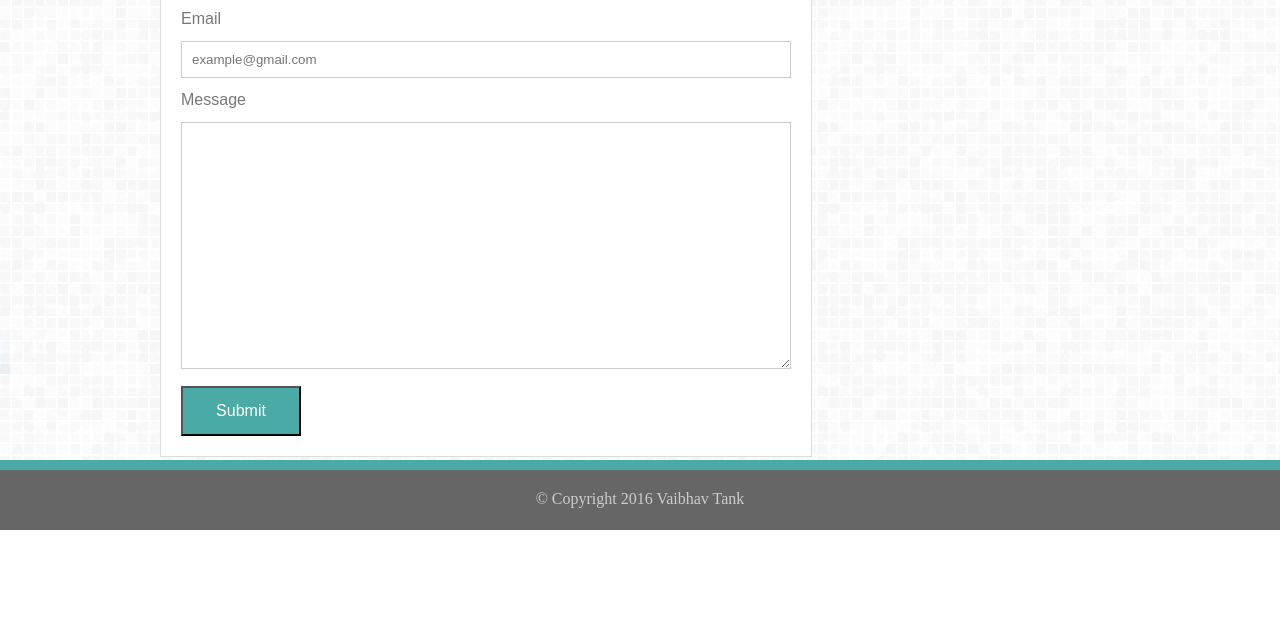
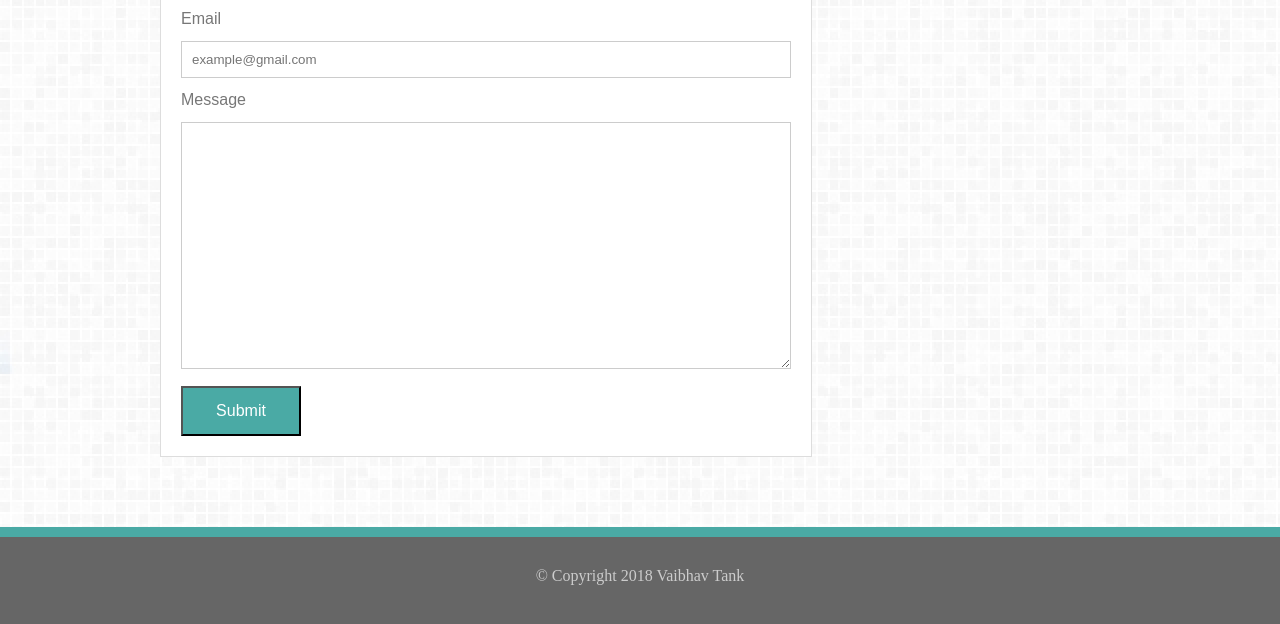
Before and after one commit to v-tank/v-tank.github.io, a plain HTML site: page contact.html in a window 1280 px wide. Shown: the part 270-894 px from the top of the page. Before the commit the page ends 800 px from the top, so only its background shows below. Drawn offline with Linux system fonts and the light colour scheme.

Commit message:
fixed footer at bottom and added padding to container

```diff
--- a/assets/css/style.css
+++ b/assets/css/style.css
@@ -10,6 +10,7 @@ header{
 	background-color: #fff;
 	border-bottom-style: solid;
 	border-color: #ccc;
+	overflow: hidden;
 }
 
 #navWrapper {
@@ -30,7 +31,7 @@ header #logo {
 	font-size: 24px;
 	color: #fff;
 	position: absolute;
-	height: 30px;
+	height: 70px;
 	padding: 20px 0;
 	left: 0;
 }
@@ -87,21 +88,19 @@ section, aside{
 
 .container{
 	width: 960px;
-	margin: 0 auto;
+	margin: 0 auto 70px auto;
+	overflow: auto;
 }
 
 footer{
-	position: absolute;
-	bottom: 0;
 	clear: both;
 	text-align: center;
 	background-color: #666;
 	color: #ccc;
 	width: 100%;
-	height: 60px;
-	border-top-style: solid;
-	border-color: #4aaaa5;
-	border-width: 10px;
+	padding: 10px 0;
+	border-top: 10px solid #4aaaa5;
+	height: 70px;
 }
 
 #logo, #logo-text, h2, h3 {
@@ -228,8 +227,9 @@ input[type=submit]:hover {
     margin-left: 10px;
 }
 
-.portfolio-item {
+.col-1-2 {
     width: 48%;
+    display: inline-block;
     height: 200px;
     margin-bottom: 20px;
 }
--- a/contact.html
+++ b/contact.html
@@ -76,7 +76,7 @@
 	</div>
 
 	<footer>
-		<div id="footer-text">&copy; Copyright 2016 Vaibhav Tank</div>
+		<div id="footer-text">&copy; Copyright 2018 Vaibhav Tank</div>
 	</footer>
 </body>
 </html>
```
Also changed, not shown: index.html (+1 -1 lines), portfolio.html (+5 -6 lines).
